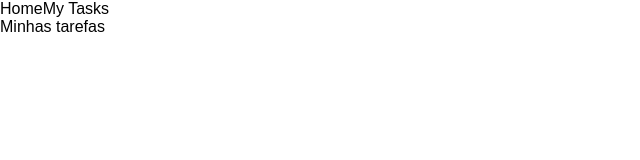
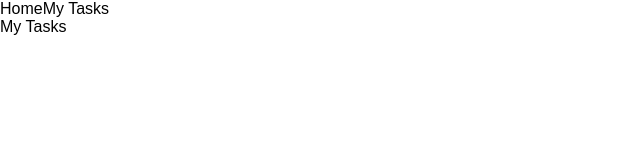
Before and after one commit to trsaints/todo-trilha-tic, a React (Vite) app: page /my-tasks in a window 1280 px wide. Shown: the top 160 px of the page, without its empty margins (0-640 px from the left). Built offline with nearby package versions, Linux system fonts and the light colour scheme; a web font is replaced by a local one.

Commit message:
feat: implement generic template for context checking

```diff
--- a/src/components/App/Home/Home.tsx
+++ b/src/components/App/Home/Home.tsx
@@ -1,8 +1,11 @@
+import { Heading } from '../../Heading'
+import { Section } from '../../Section'
+
 function Root() {
     return (
-        <header>
-            <h1>Bem vindo ao To-do!</h1>
-        </header>
+        <Section.Root block="home">
+            <Heading.Root>Home</Heading.Root>
+        </Section.Root>
     )
 }
 
--- a/src/components/App/MyTasks/MyTasks.tsx
+++ b/src/components/App/MyTasks/MyTasks.tsx
@@ -1,8 +1,11 @@
+import { Heading } from '../../Heading'
+import { Section } from '../../Section'
+
 function Root() {
     return (
-        <header>
-            <h1>Minhas tarefas</h1>
-        </header>
+        <Section.Root block="my-tasks">
+            <Heading.Root>My Tasks</Heading.Root>
+        </Section.Root>
     )
 }
 
```
